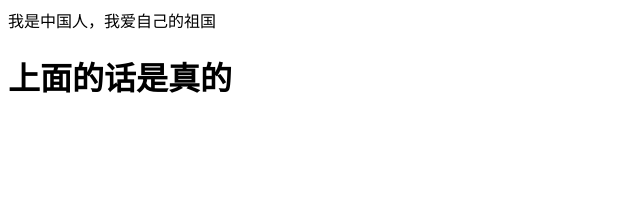
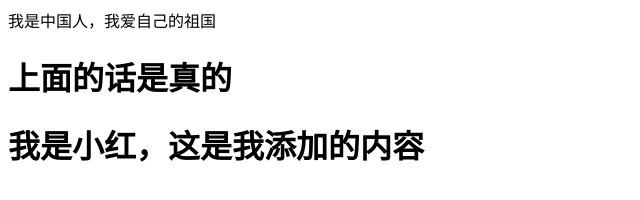
Before and after one commit to 798358117/test112, a plain HTML site: page index.html in a window 1280 px wide. Shown: the whole page, without its empty margins (0-640 px from the left). Drawn offline with Linux system fonts and the light colour scheme.

Commit message:
这是小红加的第十行

```diff
--- a/index.html
+++ b/index.html
@@ -9,5 +9,6 @@
 <body>
     <div>我是中国人，我爱自己的祖国</div>
     <h1>上面的话是真的</h1>
+    <h1>我是小红，这是我添加的内容</h1>
 </body>
 </html>
```
